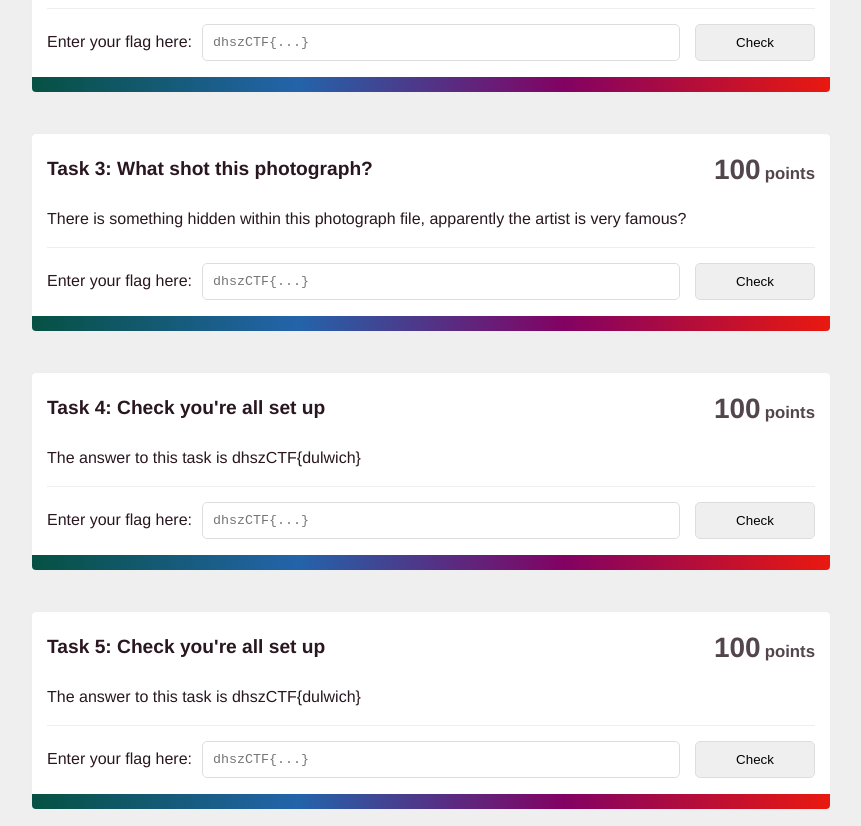
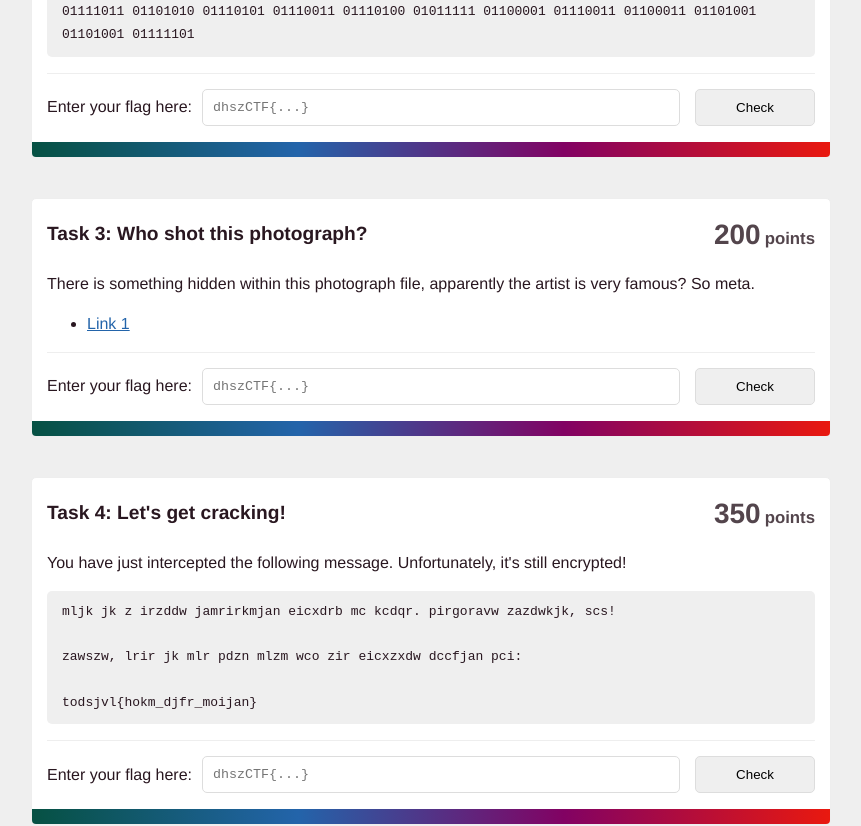
Before and after one commit to dulwichbeijing/igcse-mini-ctf-4, a Vue app: page / in a window 1280 px wide. Shown: the part 960-1786 px from the top of the page, without its empty margins (209-1070 px from the left). Built offline with nearby package versions, Linux system fonts and the light colour scheme.

Commit message:
Latest production build

```diff
--- a/package.json
+++ b/package.json
@@ -4,7 +4,7 @@
   "private": true,
   "scripts": {
     "serve": "vue-cli-service serve",
-    "build": "vue-cli-service build",
+    "build": "vue-cli-service build && git add . && git commit -m 'Latest production build' && git subtree push --prefix dist origin gh-pages",
     "lint": "vue-cli-service lint"
   },
   "dependencies": {
--- a/src/components/Task.vue
+++ b/src/components/Task.vue
@@ -139,10 +139,15 @@ export default {
     .task pre {
         background: #efefef;
         padding: 10px 15px;
-        line-height: 1;
+        line-height: 1.75;
         text-align: left;
         overflow: auto;
         border-radius: 5px;
+        white-space: pre-wrap;
+    }
+
+    .task.correct .task__answer {
+        filter: blur(3px);
     }
 
     .task__answer {
--- a/src/store.js
+++ b/src/store.js
@@ -23,7 +23,7 @@ export default new Vuex.Store({
       },
       {
         name: "This is supposed to be English?",
-        points: 100,
+        points: 200,
         detail: "You have just received the following text message, but something has clearly gone wrong...",
         monospace: "01100100 01110101 01101100 01110111 01101001 01100011 01101000 01000011 01010100 01000110 01111011 01101010 01110101 01110011 01110100 01011111 01100001 01110011 01100011 01101001 01101001 01111101",
         files: [],
@@ -31,19 +31,22 @@ export default new Vuex.Store({
         solved: false
       },
       {
-        name: "What shot this photograph?",
-        points: 100,
-        detail: "There is something hidden within this photograph file, apparently the artist is very famous?",
-        files: [],
+        name: "Who shot this photograph?",
+        points: 200,
+        detail: "There is something hidden within this photograph file, apparently the artist is very famous? So meta.",
+        files: [
+          "https://dhsz.github.io/house-coding-2020-2021/task-files/task3.jpg"
+        ],
         md5: "1b651b8ffdeda6f6da2476d4106243a1",
         solved: false
       },
       {
-        name: "Check you're all set up",
-        points: 100,
-        detail: "The answer to this task is dhszCTF{dulwich}",
+        name: "Let's get cracking!",
+        points: 350,
+        detail: "You have just intercepted the following message. Unfortunately, it's still encrypted!",
+        monospace: "mljk jk z irzddw jamrirkmjan eicxdrb mc kcdqr. pirgoravw zazdwkjk, scs!\n\nzawszw, lrir jk mlr pdzn mlzm wco zir eicxzxdw dccfjan pci:\n\ntodsjvl{hokm_djfr_moijan}",
         files: [],
-        md5: "b33f71ec11ddcd26346f065288e32c6d",
+        md5: "dd60fdf4d71fcd8363681f202e0f6691",
         solved: false
       },
       {
```
Also changed, not shown: 7 other files (tests, documents, lock files or other folders).
